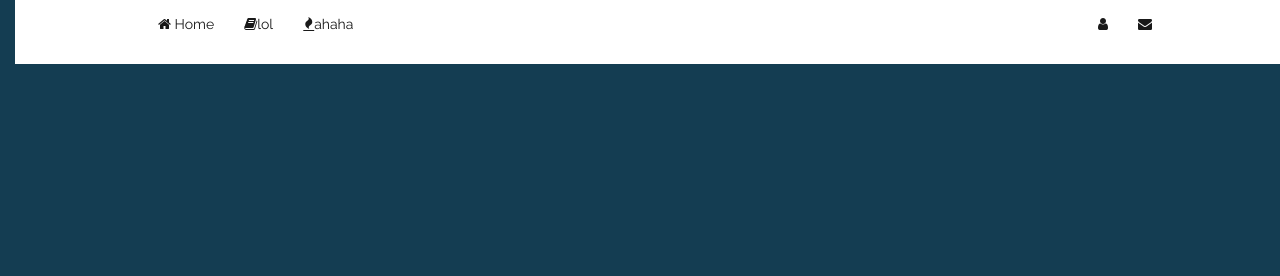
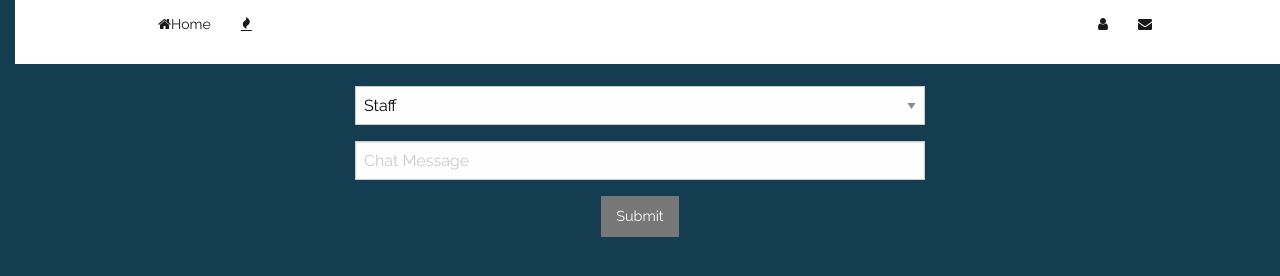
Before and after one commit to nelsonkimaiga/rhapsodychat, a website: page index.html in a window 1280 px wide. Drawn offline with Linux system fonts and the light colour scheme.

Commit message:
added contact form

```diff
--- a/css/app.css
+++ b/css/app.css
@@ -153,3 +153,11 @@ ul{
     }
 }
 /*********MEDIA QUERY END**********/
+
+.bodycontent{
+    margin-top: 70px;
+    color: #ffffff;
+    font-family: 'Raleway', serif;
+    text-align: center;
+
+}
--- a/index.html
+++ b/index.html
@@ -20,9 +20,8 @@
                   <a class="toggle-nav" href="#">&#9776;</a>
                   <div class="nav-mobile">
                       <ul class="left">
-                            <li><a href="#"><i class="fa fa-home"></i> Home</a></li>
-                            <li><a href=""><i class="fa fa-book"></i>lol</a></li>
-                            <li><a href=""><i class="fa fa-fire"></i>ahaha</a></li>
+                          <li><a href="#"><i class="fa fa-home"></i>Home</a></li>
+                          <li><a href=""><i class="fa fa-fire"></i></a></li>
                       </ul>
                       <ul class="right">
                           <li>
@@ -35,6 +34,23 @@
                     </div>
                 </div>
          </nav>
+          <div class="row bodycontent">
+              <div class="large-6 large-centered columns">
+                  <form name="chatForm" id="chatform"method="POST">
+                      <p id="contact-success" class="text-success lead"></p>
+                      <p id="contact-error" class="text-danger lead"></p>
+                      <fieldset>
+                          <select name="chatroom">
+                              <option value="staff">Staff</option>
+                          </select>
+                      </fieldset>
+                      <fieldset>
+                          <input type="text" name="message" placeholder="Chat Message">
+                      </fieldset>
+                      <button class="button secondary" type="submit" id="send-chat">Submit</button>
+                  </form>
+              </div>
+          </div>
       </div>
 
 
```
Lines whose indentation alone changed are shown as unchanged.
